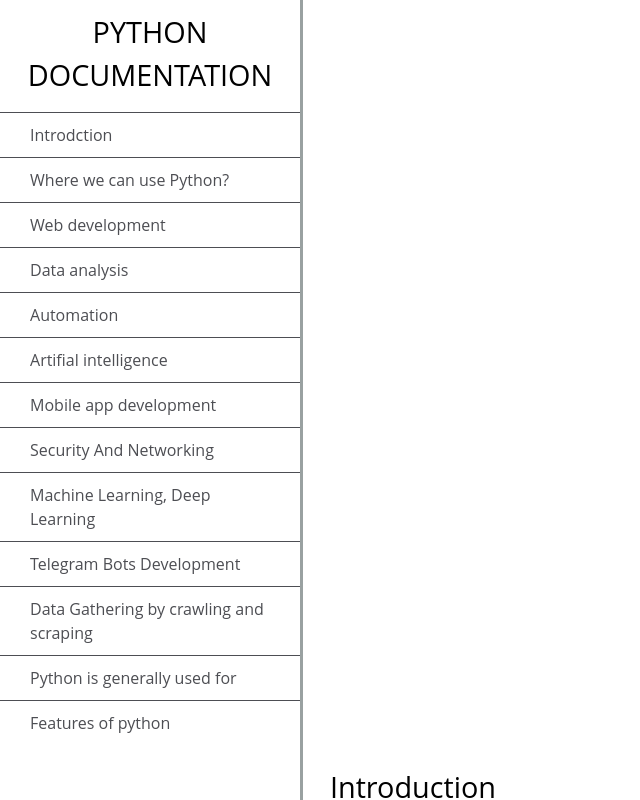
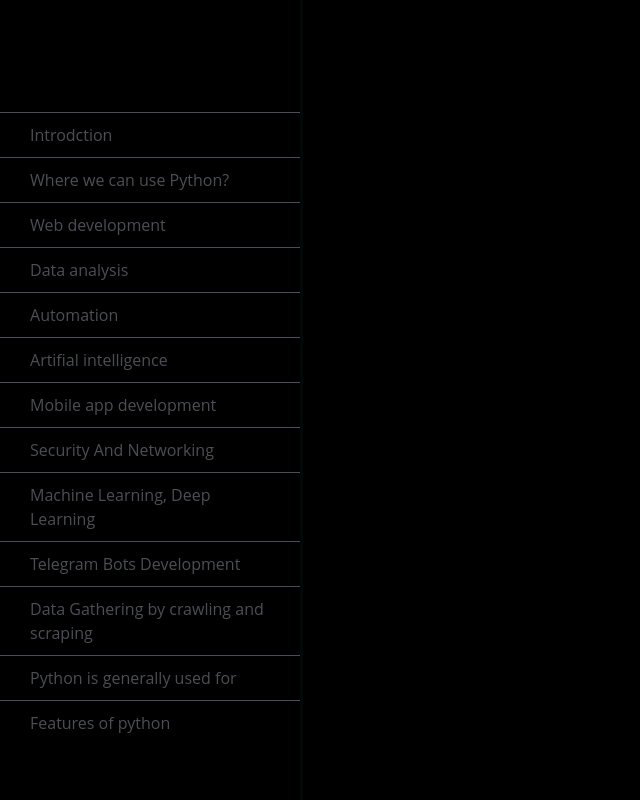
Before and after one commit to akhilack/Technical_documentation, a plain HTML site: page index.html in a window 1280 px wide. Shown: the whole page, without its empty margins (0-640 px from the left). Drawn offline with Linux system fonts and the light colour scheme.

Commit message:
Update style.css

```diff
--- a/style.css
+++ b/style.css
@@ -1,8 +1,8 @@
 html,
 body {
   min-width: 290px;
-  color: #4d4e53;
-  background-color: #ffffff;
+  color: #ffffff;
+  background-color: #000000;
   font-family: "Open Sans", Arial, sans-serif;
   line-height: 1.5;
 }
```
